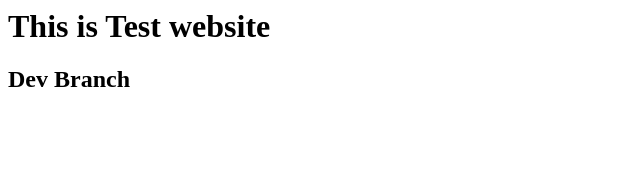
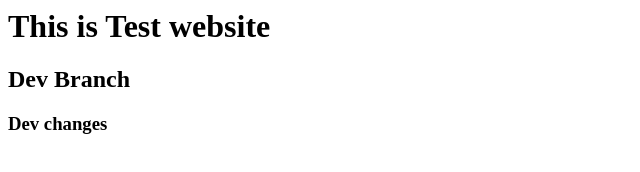
Before and after one commit to mohanraz81/webtest1408, a plain HTML site: page index.html in a window 1280 px wide. Shown: the whole page, without its empty margins (0-640 px from the left). Drawn offline with Linux system fonts and the light colour scheme.

Commit message:
dev ahanges

```diff
--- a/index.html
+++ b/index.html
@@ -1,2 +1,3 @@
 <h1>This is Test website</h1>
 <h2>Dev Branch</h2>
+<h3>Dev changes</h3>
```
